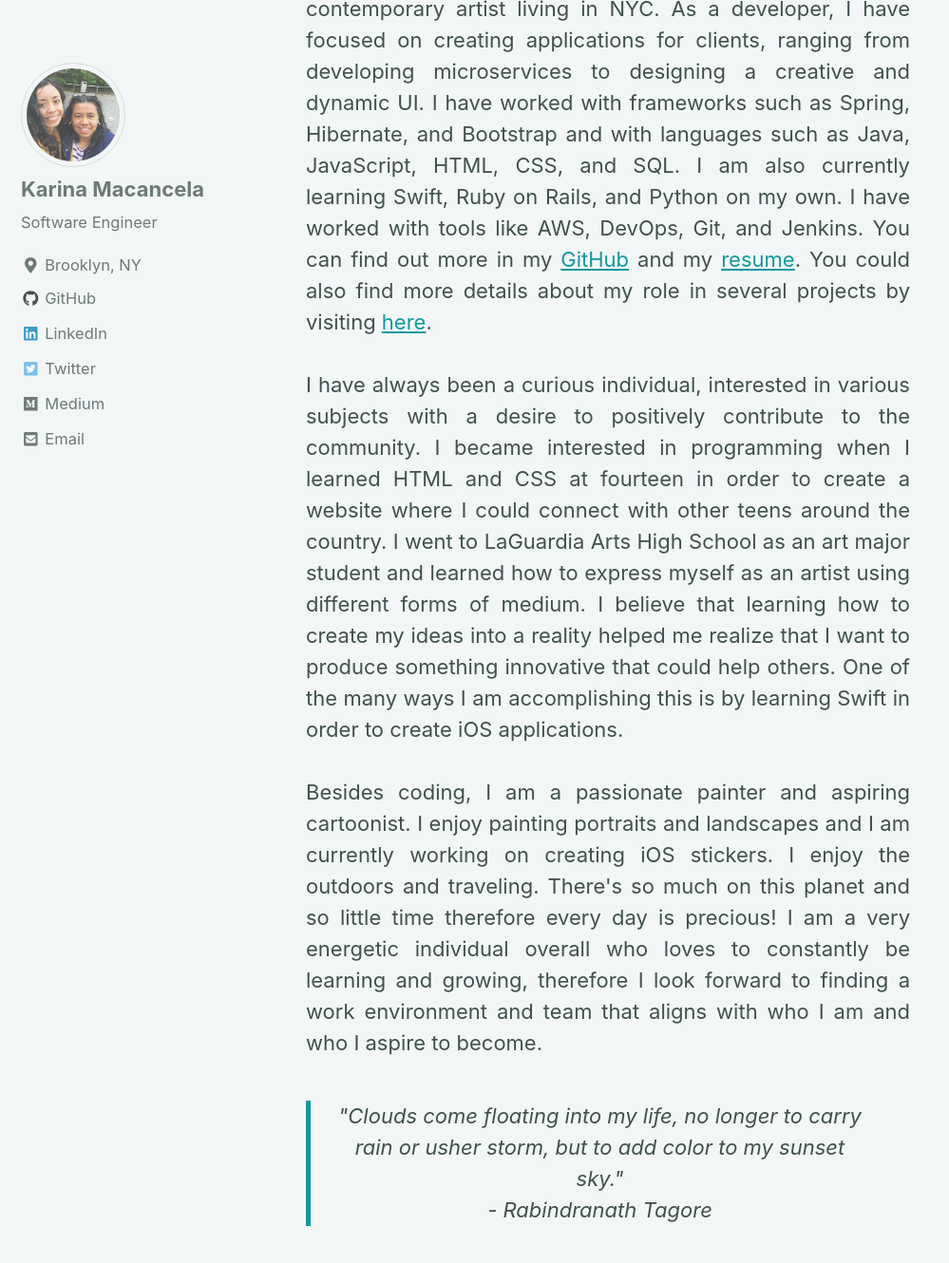
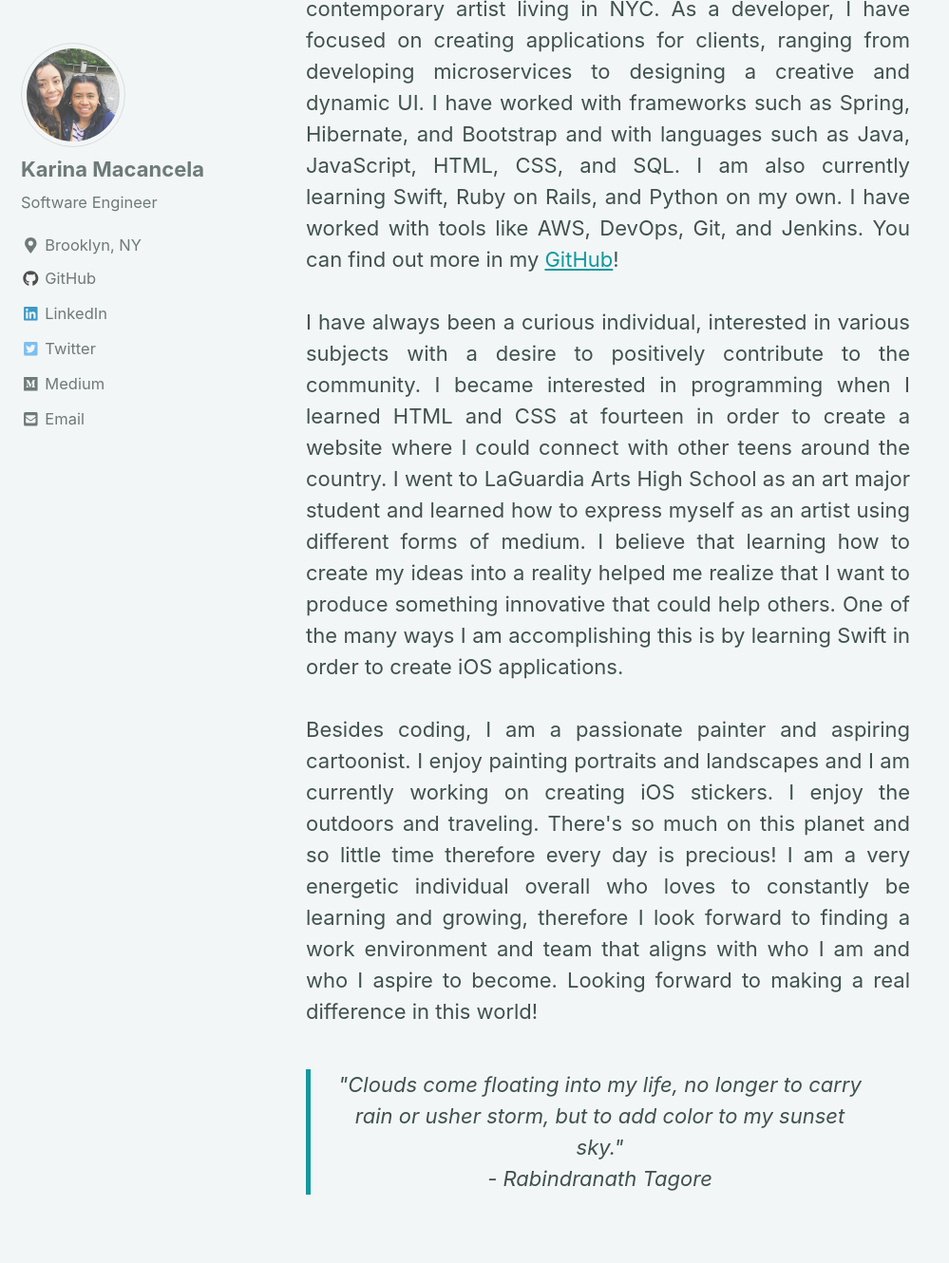
Before and after one commit to kmacancela/kmacancela.github.io, a Jekyll site: the page built from _pages/about.md, in a window 1280 px wide and 1400 px high, scrolled down 383 px. Shown: the top 1330 px of the window at 95% size, without its empty margins (0-999 px from the left). Built offline with Jekyll 4.4.1, drawn with Linux system fonts in a browser that asks for light colours; cached includes are drawn as plain includes; nearby versions of some CDN libraries.

Commit message:
updating ui

```diff
--- a/_pages/about.md
+++ b/_pages/about.md
@@ -5,11 +5,11 @@
 <center>
   <center><img src="/assets/images/about_me.jpg" width="300"></center><hr>
   <p align="justify">
-    <b>Hey there, I'm Karina.</b> I am a software developer and a contemporary artist living in NYC. As a developer, I have focused on creating applications for clients, ranging from developing microservices to designing a creative and dynamic UI. I have worked with frameworks such as Spring, Hibernate, and Bootstrap and with languages such as Java, JavaScript, HTML, CSS, and SQL. I am also currently learning Swift, Ruby on Rails, and Python on my own. I have worked with tools like AWS, DevOps, Git, and Jenkins. You can find out more in my <a href="https://github.com/kmacancela">GitHub</a> and my <a href="/assets/docs/Karina%20Macancela%20-%20Resume.pdf">resume</a>. You could also find more details about my role in several projects by visiting <a href="/assets/docs/Karina%20Macancela%20-%20Projects.pdf">here</a>.
+    <b>Hey there, I'm Karina.</b> I am a software developer and a contemporary artist living in NYC. As a developer, I have focused on creating applications for clients, ranging from developing microservices to designing a creative and dynamic UI. I have worked with frameworks such as Spring, Hibernate, and Bootstrap and with languages such as Java, JavaScript, HTML, CSS, and SQL. I am also currently learning Swift, Ruby on Rails, and Python on my own. I have worked with tools like AWS, DevOps, Git, and Jenkins. You can find out more in my <a href="https://github.com/kmacancela">GitHub</a>!
     <br><br>
     I have always been a curious individual, interested in various subjects with a desire to positively contribute to the community. I became interested in programming when I learned HTML and CSS at fourteen in order to create a website where I could connect with other teens around the country. I went to LaGuardia Arts High School as an art major student and learned how to express myself as an artist using different forms of medium. I believe that learning how to create my ideas into a reality helped me realize that I want to produce something innovative that could help others. One of the many ways I am accomplishing this is by learning Swift in order to create iOS applications.
     <br><br>
-    Besides coding, I am a passionate painter and aspiring cartoonist. I enjoy painting portraits and landscapes and I am currently working on creating iOS stickers. I enjoy the outdoors and traveling. There's so much on this planet and so little time therefore every day is precious! I am a very energetic individual overall who loves to constantly be learning and growing, therefore I look forward to finding a work environment and team that aligns with who I am and who I aspire to become.
+    Besides coding, I am a passionate painter and aspiring cartoonist. I enjoy painting portraits and landscapes and I am currently working on creating iOS stickers. I enjoy the outdoors and traveling. There's so much on this planet and so little time therefore every day is precious! I am a very energetic individual overall who loves to constantly be learning and growing, therefore I look forward to finding a work environment and team that aligns with who I am and who I aspire to become. Looking forward to making a real difference in this world!
     <p>
     <blockquote>
       "Clouds come floating into my life, no longer to carry rain or usher storm, but to add color to my sunset sky." <br>- Rabindranath Tagore
```
Also changed, not shown: _data/navigation.yml (+4 -4 lines).
